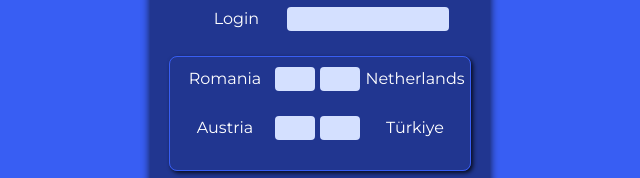
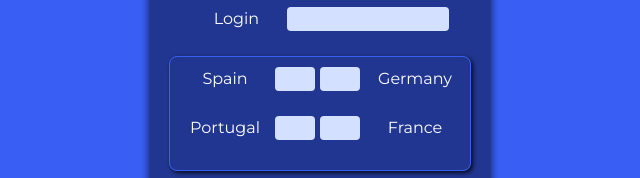
Before and after one commit to shulsergio/HTML-Google-Sheets, a plain HTML site: page main-prd.html in a window 1280 px wide. Shown: the part 259-437 px from the top of the page, 320-960 px from the left. Drawn offline with nearby package versions, Linux system fonts and the light colour scheme.

Commit message:
v.4.21 + upd 1/2
v.4.21 + upd 1/2

```diff
--- a/main-prd.html
+++ b/main-prd.html
@@ -60,7 +60,7 @@
               <!-- ---------------- -->
               <!-- <span class="text-all text-group js-group-prediction"></span> -->
               <div class="label match-one">
-                <span class="text-all pointer js-team-prediction">Romania</span>
+                <span class="text-all pointer js-team-prediction">Spain</span>
                 <input
                   class="input-match1"
                   type="number"
@@ -77,15 +77,15 @@
                   required
                   autocomplete="off"
                 />
-                <span class="text-all pointer js-team-prediction"
-                  >Netherlands</span
-                >
+                <span class="text-all pointer js-team-prediction">Germany</span>
               </div>
               <!-- ---------------------------------- -->
               <!-- -----------------2----------------- -->
               <!-- <span class="text-all text-group js-group-prediction"></span> -->
               <div class="label">
-                <span class="text-all pointer js-team-prediction">Austria</span>
+                <span class="text-all pointer js-team-prediction"
+                  >Portugal</span
+                >
                 <input
                   class="input-match2"
                   type="number"
@@ -102,7 +102,7 @@
                   required
                   autocomplete="off"
                 />
-                <span class="text-all pointer js-team-prediction">Türkiye</span>
+                <span class="text-all pointer js-team-prediction">France</span>
               </div>
               <!-- ---------------------------------- -->
             </div>
```
